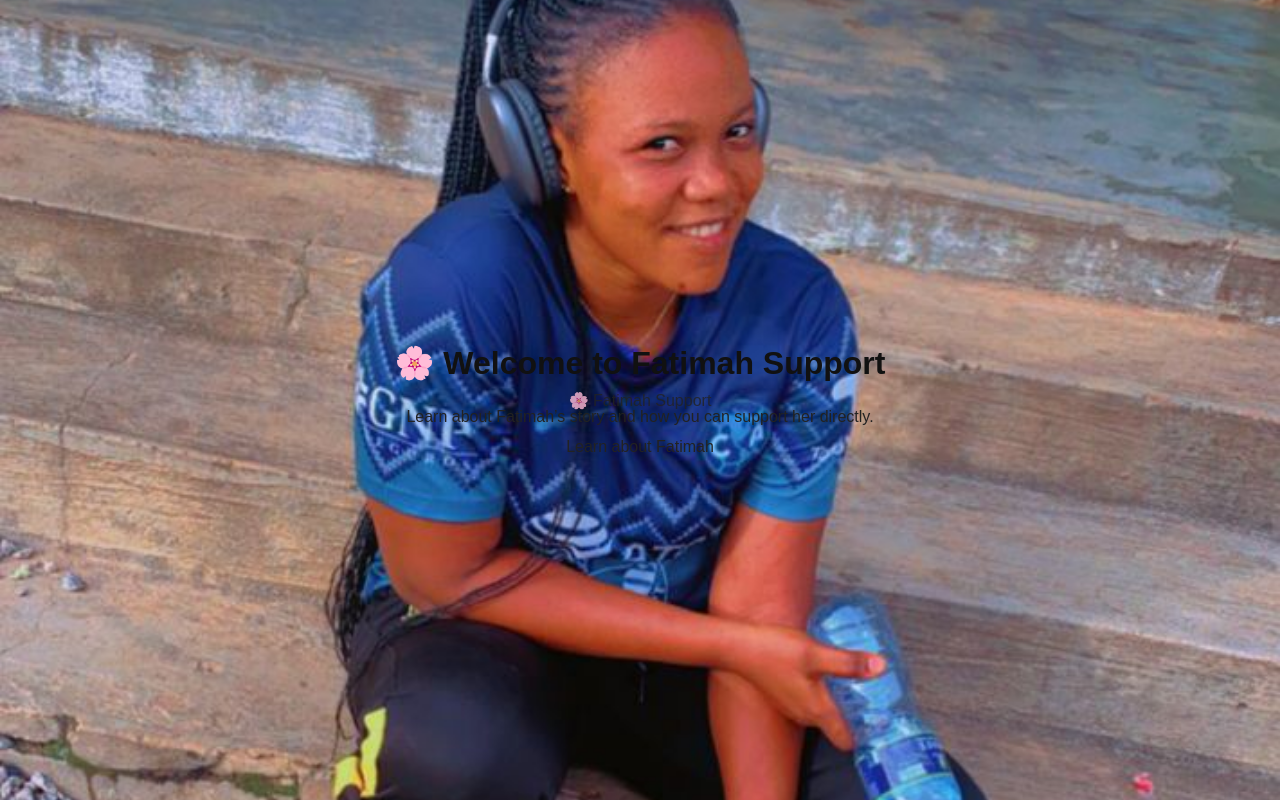
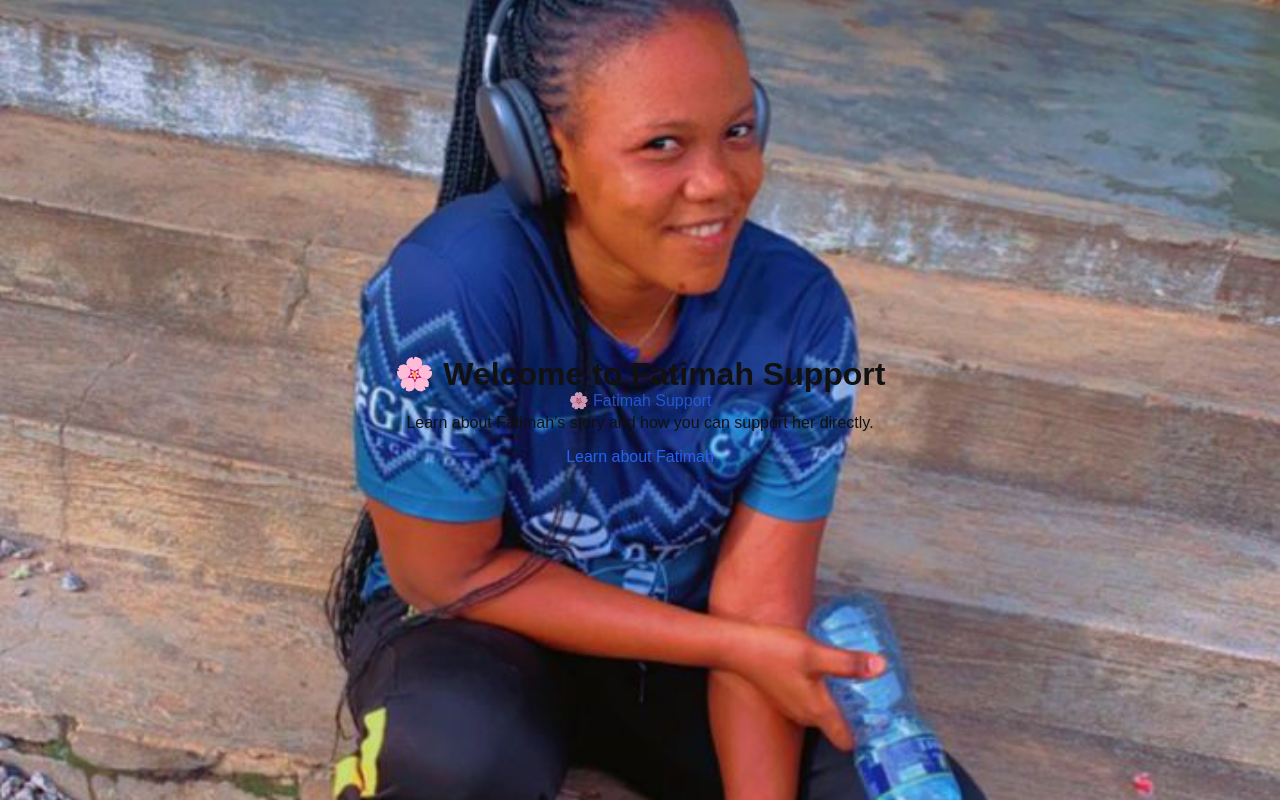
Before and after one commit to magnussandberg72/Fatimah, a Next.js app: page / in a window 1280 px wide. Built offline with nearby package versions, Linux system fonts and the light colour scheme.

Commit message:
Update globals.css

```diff
--- a/app/globals.css
+++ b/app/globals.css
@@ -1,72 +1,40 @@
-/* Path: app/globals.css */
-
-/* === Tailwind import === */
+/* === Tailwind imports === */
 @tailwind base;
 @tailwind components;
 @tailwind utilities;
 
-/* === Reset & grund === */
+/* === Basic reset === */
 html, body {
   margin: 0;
   padding: 0;
   min-height: 100%;
   font-family: sans-serif;
-
-  /* 🌄 Gradient bakgrund (himmel → skog) */
-  background: linear-gradient(
-    to bottom,
-    #ccefff 0%,   /* ljusblå himmel */
-    #99e2b4 40%,  /* ljusgrön mittzon */
-    #2d6a4f 75%,  /* djupare grön */
-    #081c15 100%  /* mörk skog */
-  );
-
-  color: #222;
-}
-
-/* === Headers === */
-h1, h2, h3, h4 {
-  font-weight: 700;
-  color: #111;
-  margin-top: 0;
-}
-
-/* === Paragraphs === */
-p {
-  line-height: 1.6;
-  margin: 0.5em 0;
+  background-color: #f9fafb; /* ljus bakgrund */
+  color: #111; /* standard textfärg */
 }
 
 /* === Links === */
 a {
-  color: inherit;
+  color: #2563eb; /* blå (tailwind blå-600) */
   text-decoration: none;
-  transition: all 0.2s ease-in-out;
-}
-a:hover {
-  opacity: 0.85;
+  transition: color 0.2s ease-in-out;
 }
 
-/* === Buttons – global style === */
-button,
-a.button {
-  border-radius: 0.5rem;
+a:hover {
+  color: #1d4ed8; /* blå-700 */
+}
+
+/* === Buttons === */
+button, .button {
+  border-radius: 0.375rem; /* rundade hörn */
   padding: 0.5rem 1rem;
-  box-shadow: 0 1px 2px rgba(0,0,0,0.1);
-  background-color: #e5e7eb;       /* gray-200 */
-  color: #1f2937;                  /* gray-800 */
+  background-color: #3b82f6; /* blå-500 */
+  color: white;
   border: none;
   cursor: pointer;
-  transition: background-color 0.2s ease-in-out, transform 0.1s ease-in-out;
+  transition: background-color 0.2s ease-in-out;
 }
 
-button:hover,
-a.button:hover {
-  background-color: #d1d5db;       /* gray-300 */
-  transform: translateY(-1px);
+button:hover, .button:hover {
+  background-color: #2563eb; /* blå-600 */
 }
-
-button:active,
-a.button:active {
-  transform: translateY(0);
-}
```
